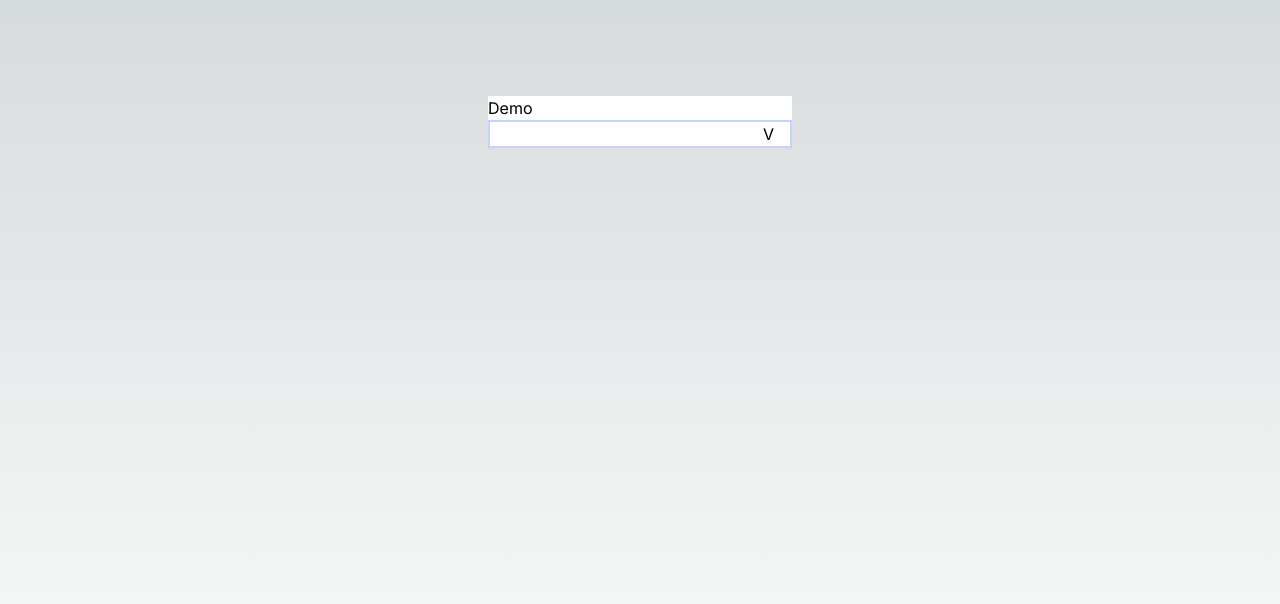
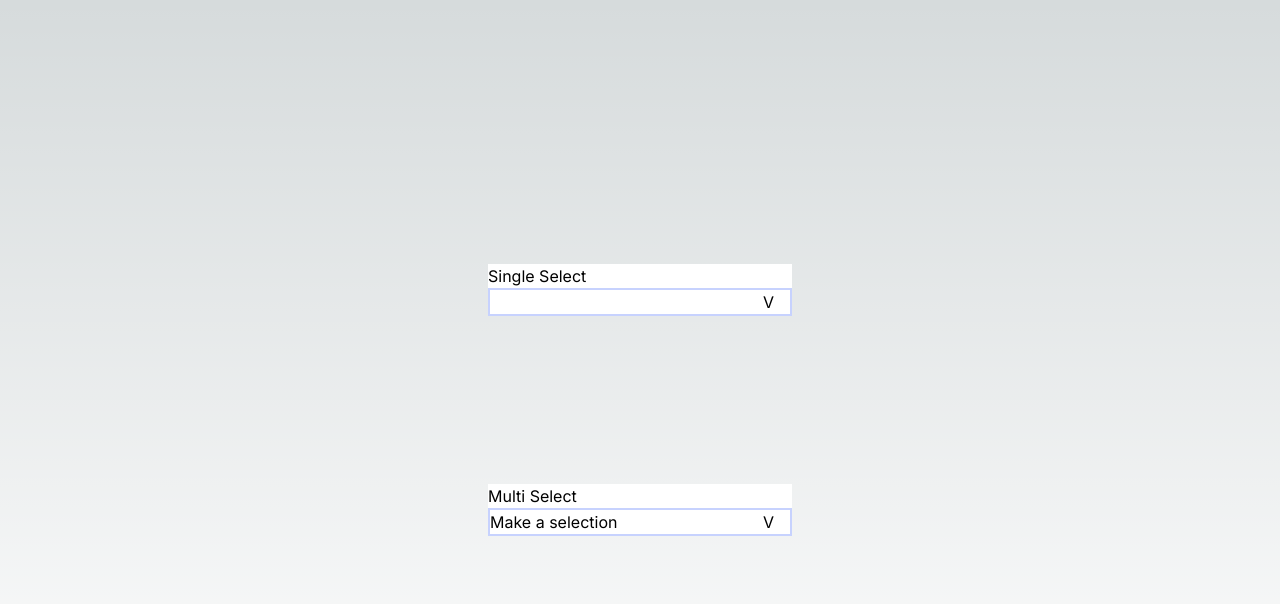
Before and after one commit to reeesh96/dropdown-module, a Next.js app: page / in a window 1280 px wide. Shown: the top 604 px of the page. Built offline with nearby package versions, Linux system fonts and the light colour scheme.

Commit message:
add multi-select and single select support

```diff
--- a/src/app/page.tsx
+++ b/src/app/page.tsx
@@ -3,14 +3,22 @@ import { DropdownProps, SelectionMode } from "@/components/dropdown/config"
 
 export default function Home() {
   const dropdownProps: DropdownProps = {
-    title: 'Demo',
+    title: 'Single Select',
     options: ['Op1', 'Op2'],
-    selectionMode: SelectionMode.MultiSelect
+    selectionMode: SelectionMode.SingleSelect,
+  }
+
+  const multiSelectDropdownProps = {
+    ...dropdownProps,
+    title: 'Multi Select',
+    selectionMode: SelectionMode.MultiSelect,
+    defaultText: 'Make a selection'
   }
 
   return (
-    <main className="flex min-h-screen flex-col items-center justify-between p-24">
+    <main className="flex min-h-screen flex-col items-center justify-evenly p-24">
       <Dropdown {...dropdownProps} />
+      <Dropdown {...multiSelectDropdownProps} />
     </main>
   )
 }
--- a/src/components/dropdown/config.ts
+++ b/src/components/dropdown/config.ts
@@ -3,6 +3,7 @@ export interface DropdownProps {
     options: string[];
     selectionMode?: SelectionMode;
     required?: boolean;
+    defaultText?: string;
 }
 
 export enum SelectionMode {
--- a/src/components/dropdown/index.tsx
+++ b/src/components/dropdown/index.tsx
@@ -1,15 +1,29 @@
 "use client";
 
 import { useState } from "react";
-import { DropdownProps } from "./config";
+import { DropdownProps, SelectionMode } from "./config";
 import './index.css'
+import { setToString } from "@/utils/setToString";
 
 export default function Dropdown(props: DropdownProps) {
-    const { title, options } = props
+    const { title, options, selectionMode, defaultText } = props
     const [ isCollapsed, setIsCollapsed ] = useState(true)
+    const [ selectedItems, _setSelectedItems ] = useState(new Set<string>())
+    const [ selectionResultString, setSelectionResultString ] = useState(defaultText ?? '')
 
     function handleItemClick(item: string) {
-        console.log(`You selected: ${item}`)
+        if (selectionMode === SelectionMode.SingleSelect) {
+            selectedItems.clear()
+            selectedItems.add(item)
+        } else if (selectionMode === SelectionMode.MultiSelect) {
+            if (selectedItems.has(item)) {
+                selectedItems.delete(item)
+            } else {
+                selectedItems.add(item)
+            }
+        }
+
+        setSelectionResultString(setToString(selectedItems, ', ') ?? defaultText ?? '')
     }
 
     return (
@@ -21,6 +35,7 @@ export default function Dropdown(props: DropdownProps) {
                     onClick={() => setIsCollapsed(!isCollapsed)}
                 >
                     <div className="w-full h-full">
+                        { selectionResultString }
                     </div>
                     <div className="px-[1rem]">
                         {isCollapsed ? 'V' : '^'}
--- /dev/null
+++ b/src/utils/setToString.ts
@@ -0,0 +1,14 @@
+export function setToString(set: Set<string>, delim: string): string | undefined {
+    // if empty, return undefined
+    if (set.size <= 0) {
+        return undefined
+    }
+
+    // parse set and generate string
+    let str = '';
+    set.forEach((elem) => {
+        str += elem + delim
+    });
+
+    return str.slice(0, delim.length * -1)
+}
```
